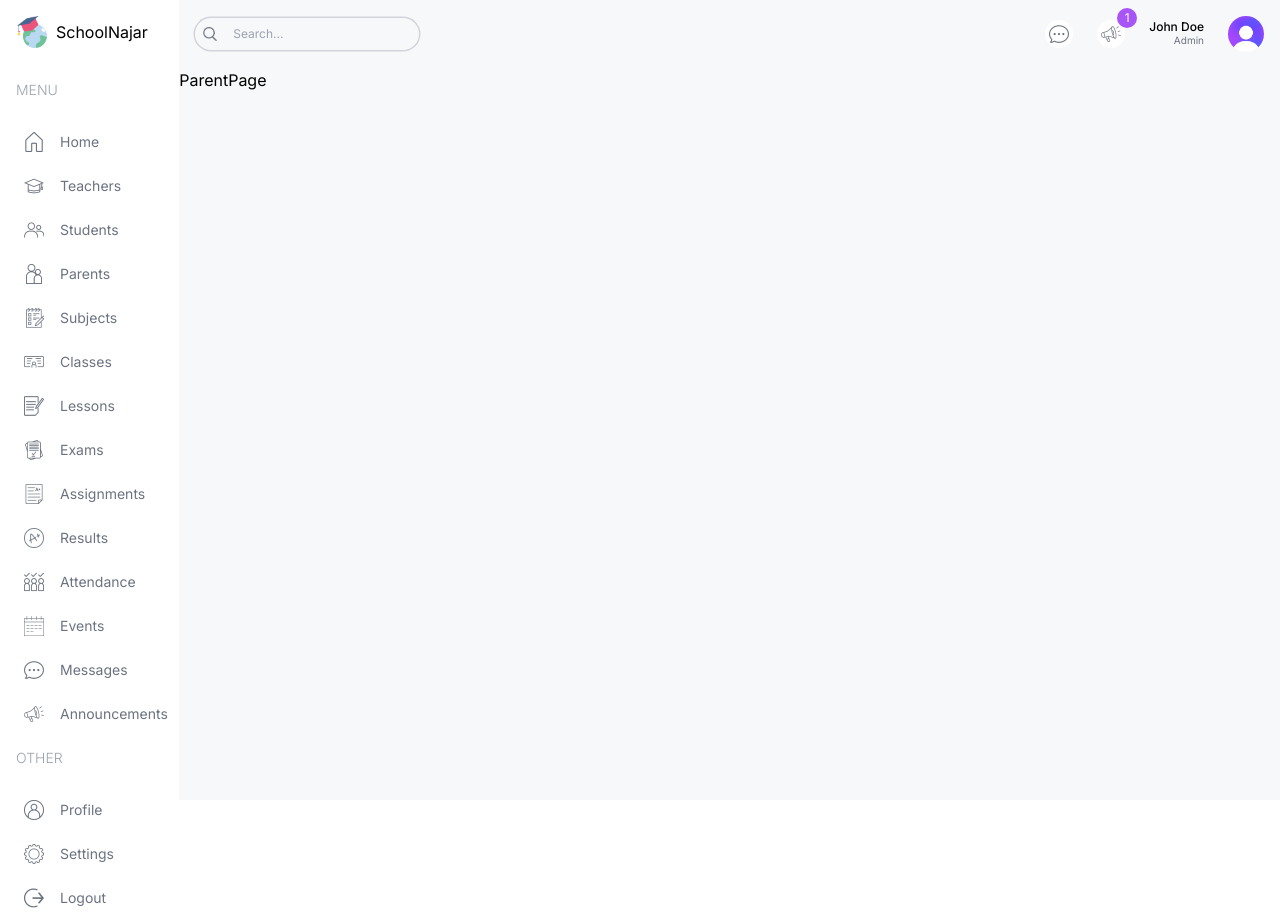
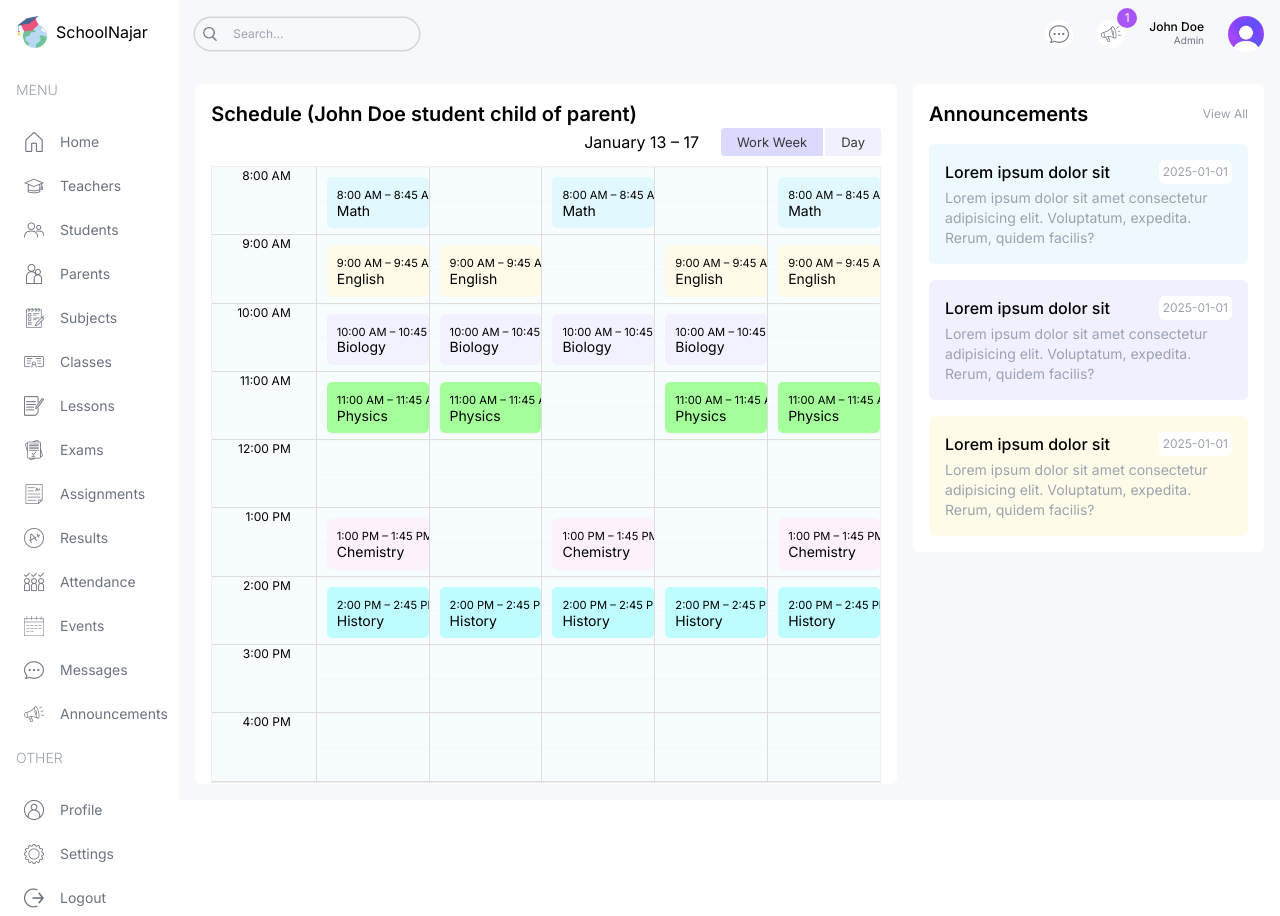
Before and after one commit to mohammadalnajar/school-management-dash, a Next.js app: page /parent in a window 1280 px wide. Built offline with nearby package versions, Linux system fonts and the light colour scheme.

Commit message:
add BigCalendar and Announcements components to ParentPage; remove unused EventCalendar import from TeacherPage

```diff
--- a/src/app/(dashboard)/parent/page.tsx
+++ b/src/app/(dashboard)/parent/page.tsx
@@ -1,7 +1,24 @@
-import React from 'react';
+import Announcements from '@/components/Announcements';
+import BigCalendar from '@/components/BigCalendar';
 
 const ParentPage = () => {
-    return <div>ParentPage</div>;
+    return (
+        <div className='flex-1 p-4 flex gap-4 flex-col xl:flex-row'>
+            {/* LEFT */}
+            <div className='w-full xl:w-2/3'>
+                <div className='h-full bg-white p-4 rounded-md'>
+                    <h1 className='text-xl font-semibold'>
+                        Schedule (John Doe student child of parent)
+                    </h1>
+                    <BigCalendar />
+                </div>
+            </div>
+            {/* RIGHT */}
+            <div className='w-full xl:w-1/3 flex flex-col gap-8'>
+                <Announcements />
+            </div>
+        </div>
+    );
 };
 
 export default ParentPage;
--- a/src/app/(dashboard)/teacher/page.tsx
+++ b/src/app/(dashboard)/teacher/page.tsx
@@ -1,6 +1,5 @@
 import Announcements from '@/components/Announcements';
 import BigCalendar from '@/components/BigCalendar';
-import EventCalendar from '@/components/EventCalendar';
 
 const TeacherPage = () => {
     return (
```
